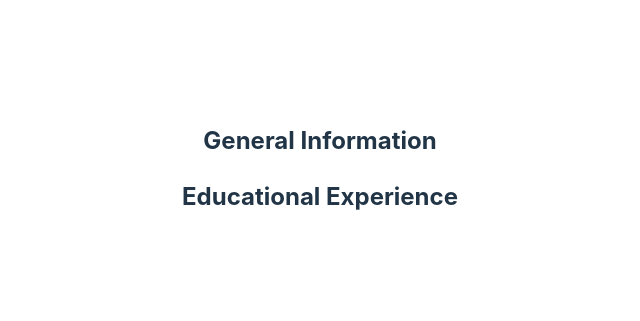
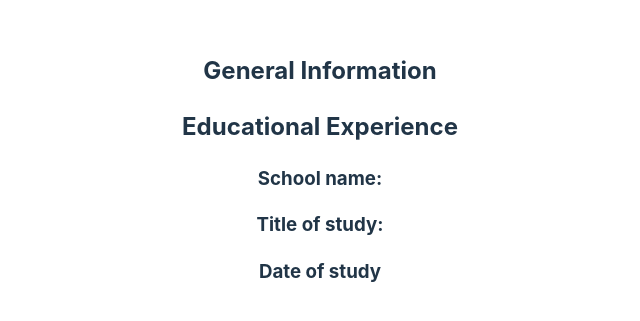
Before and after one commit to sbillsborough/cv-application, a React (Vite) app: page / in a window 1280 px wide. Shown: the part 231-552 px from the top of the page, without its empty margins (320-960 px from the left). Built offline with nearby package versions, Linux system fonts and the light colour scheme.

Commit message:
Add Three h3
Added three h3 elements for School name, Title of study and Date of study
This are to display the output of the users information

```diff
--- a/src/components/EducationalExperience.jsx
+++ b/src/components/EducationalExperience.jsx
@@ -1,5 +1,12 @@
 function EducationalExperience() {
-  return <h2>Educational Experience</h2>;
+  return (
+    <>
+      <h2>Educational Experience</h2>
+      <h3>School name:</h3>
+      <h3>Title of study:</h3>
+      <h3>Date of study</h3>
+    </>
+  );
 }
 
 export { EducationalExperience };
```
